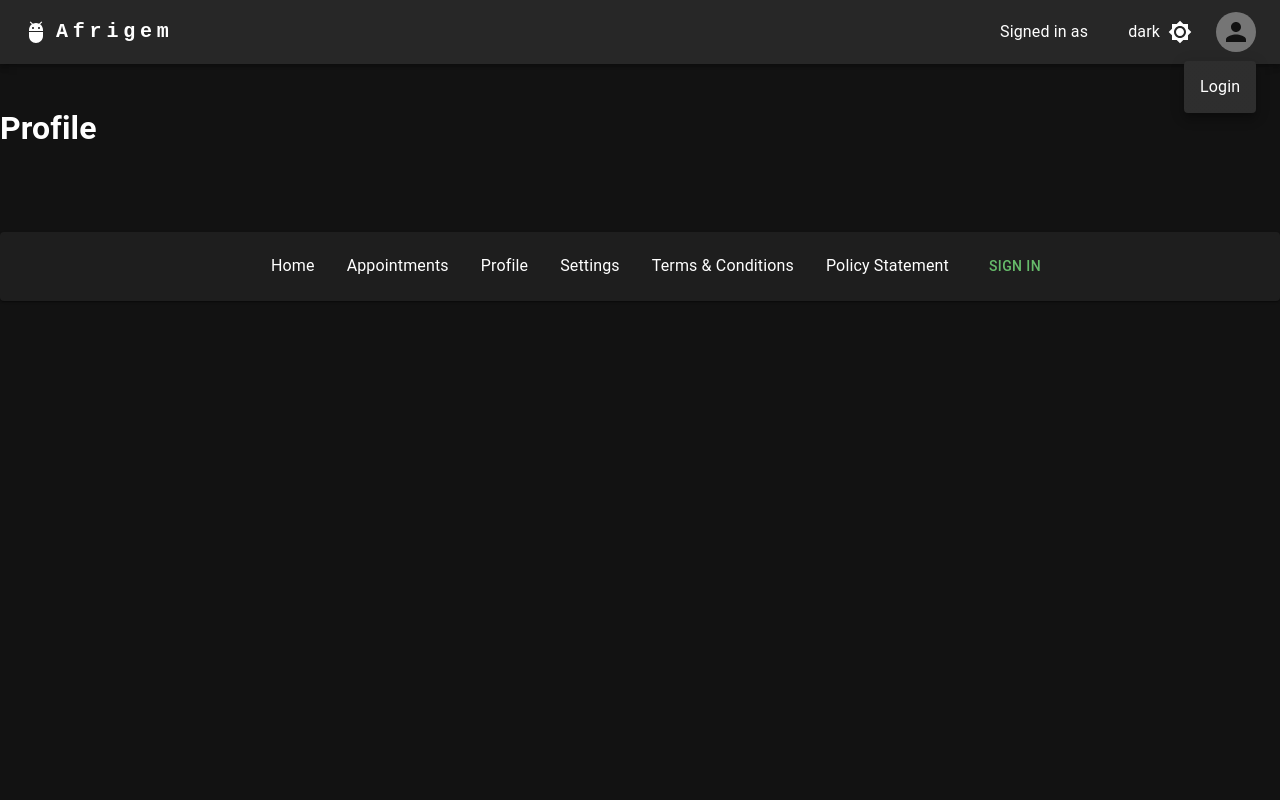
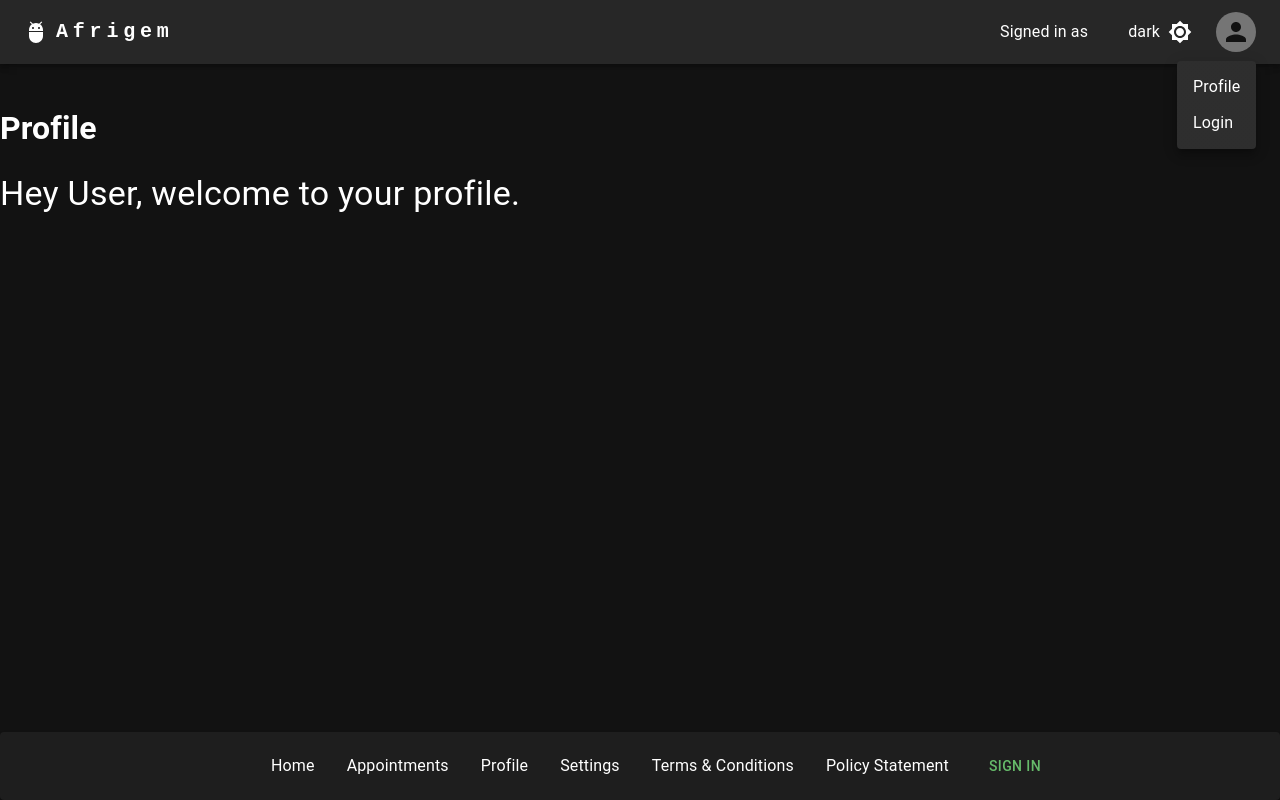
Before and after one commit to afrigem/dermatologist-dashboard, a Next.js app: page /dashboard/profile/Profile in a window 1280 px wide. Both pictures are taken after a click on the button 1236 px from the left and 32 px from the top of the page. Built offline with nearby package versions, Linux system fonts and the light colour scheme; no server answers.

Commit message:
Adding profile to header, adjustments to footer and building Profile page

```diff
--- a/src/components/Footer/Footer.module.scss
+++ b/src/components/Footer/Footer.module.scss
@@ -1,7 +1,8 @@
 .footer {
-    position: static;
+    position: absolute;
     bottom: 0;
     left: 0;
+    right: 0;
     width: 100%;
     margin-top: 5rem;
 
--- a/src/components/Header/Header.tsx
+++ b/src/components/Header/Header.tsx
@@ -5,38 +5,33 @@ import Toolbar from '@mui/material/Toolbar';
 import IconButton from '@mui/material/IconButton';
 import Typography from '@mui/material/Typography';
 import Menu from '@mui/material/Menu';
-import MenuIcon from '@mui/icons-material/Menu';
 import Container from '@mui/material/Container';
 import Avatar from '@mui/material/Avatar';
-import Button from '@mui/material/Button';
 import Tooltip from '@mui/material/Tooltip';
 import MenuItem from '@mui/material/MenuItem';
 import AdbIcon from '@mui/icons-material/Adb';
 import {signIn, signOut, useSession} from "next-auth/react";
 import ThemeToggleButton from '../ThemeToggleButton';
 import { useMediaQuery } from '@mui/material';
-
+import NextLink from "next/link";
+import { useTheme } from '@mui/system';
 
 export type HeaderProps = {
   ColorModeContext: React.Context<{ toggleColorMode: () => void; }>,
-}
+};
 
 const Header = (props: HeaderProps) => {
-    const {ColorModeContext} = props;
-    const { data: session } = useSession();
-    const userProfileImg = session?.user?.image as string;
-    const [anchorElNav, setAnchorElNav] = React.useState<null | HTMLElement>(null);
-    const [anchorElUser, setAnchorElUser] = React.useState<null | HTMLElement>(null);
+  const {ColorModeContext} = props;
+  const { data: session } = useSession();
+  const theme = useTheme();
+  const userProfileImg = session?.user?.image as string;
 
-  const handleOpenNavMenu = (event: React.MouseEvent<HTMLElement>) => {
-    setAnchorElNav(event.currentTarget);
-  };
+  const [anchorElUser, setAnchorElUser] = React.useState<null | HTMLElement>(
+    null
+  );
+
   const handleOpenUserMenu = (event: React.MouseEvent<HTMLElement>) => {
     setAnchorElUser(event.currentTarget);
-  };
-
-  const handleCloseNavMenu = () => {
-    setAnchorElNav(null);
   };
 
   const handleCloseUserMenu = () => {
@@ -54,7 +49,7 @@ const Header = (props: HeaderProps) => {
             variant="h6"
             noWrap
             component="a"
-            href="#app-bar-with-responsive-menu"
+            href="/"
             sx={{
               mr: 2,
               display: { xs: 'none', md: 'flex' },
@@ -67,13 +62,12 @@ const Header = (props: HeaderProps) => {
           >
             Afrigem
           </Typography>
-
           <AdbIcon sx={{ display: { xs: 'flex', md: 'none' }, mr: 1 }} />
           <Typography
             variant="h5"
             noWrap
             component="a"
-            href="Dermatologist's Dashboard"
+            href=""
             sx={{
               mr: 2,
               display: { xs: 'flex', md: 'none' },
@@ -91,13 +85,15 @@ const Header = (props: HeaderProps) => {
               <Box sx={{ paddingRight: 5, marginLeft: 'auto' }}>
                 <Typography>Signed in as {session?.user?.email}</Typography>
               </Box>
-            )
-          }
+          )}
           <ThemeToggleButton ColorModeContext={ColorModeContext}/>
           <Box sx={{ flexGrow: 0 }}>
             <Tooltip title="Open Profile Settings">
               <IconButton onClick={handleOpenUserMenu} sx={{ p: 0 }}>
-                <Avatar alt={session?.user?.name as string} src={userProfileImg} />
+                <Avatar
+                alt={session?.user?.name as string}
+                src={userProfileImg}
+                />
               </IconButton>
             </Tooltip>
             <Menu
@@ -116,8 +112,21 @@ const Header = (props: HeaderProps) => {
               open={Boolean(anchorElUser)}
               onClose={handleCloseUserMenu}
             >
+              <MenuItem>
+                <NextLink
+                 href={"/dashboard/profile"}
+                 style={{
+                    color: theme.palette.text.primary,
+                    textDecoration: "none",
+                 }}
+                >
+                  <Typography textAlign="center">Profile</Typography>
+                </NextLink>
+              </MenuItem>
               <MenuItem onClick={() => session ? signOut() : signIn() }>
-                  <Typography sx={{ textAlign: 'center' }}>{session ? 'Logout' : 'Login'}</Typography>
+                  <Typography sx={{ textAlign: 'center' }}>
+                    {session ? 'Logout' : 'Login'}
+                  </Typography>
                 </MenuItem>
             </Menu>
           </Box>
--- a/src/pages/dashboard/appointments/Appointments.tsx
+++ b/src/pages/dashboard/appointments/Appointments.tsx
@@ -2,6 +2,7 @@ import { LinearProgress } from "@mui/material";
 import { DataGrid } from "@mui/x-data-grid";
 import * as React from "react";
 import { useDemoData } from "@mui/x-data-grid-generator";
+
 
 const Appointments = () => {
     const { data } = useDemoData({
--- a/src/pages/dashboard/profile/Profile.tsx
+++ b/src/pages/dashboard/profile/Profile.tsx
@@ -1,9 +1,20 @@
+import { Box, Typography } from "@mui/material";
+import { useSession } from "next-auth/react";
 import React from "react";
 
 const Profile = () => {
+    const { data: session } = useSession();
+
     return (
-        <h1>Profile</h1>
-    )
-}
+        <>
+            <h1>Profile</h1>
+            <Box>
+                <Typography variant={"h4"} sx={{ paddingBottom: 4 }}>
+                    Hey {session ? session?.user?.name : "User"}, welcome to your profile.
+                </Typography>
+            </Box>
+        </>
+    );
+};
 
 export default Profile;
```
